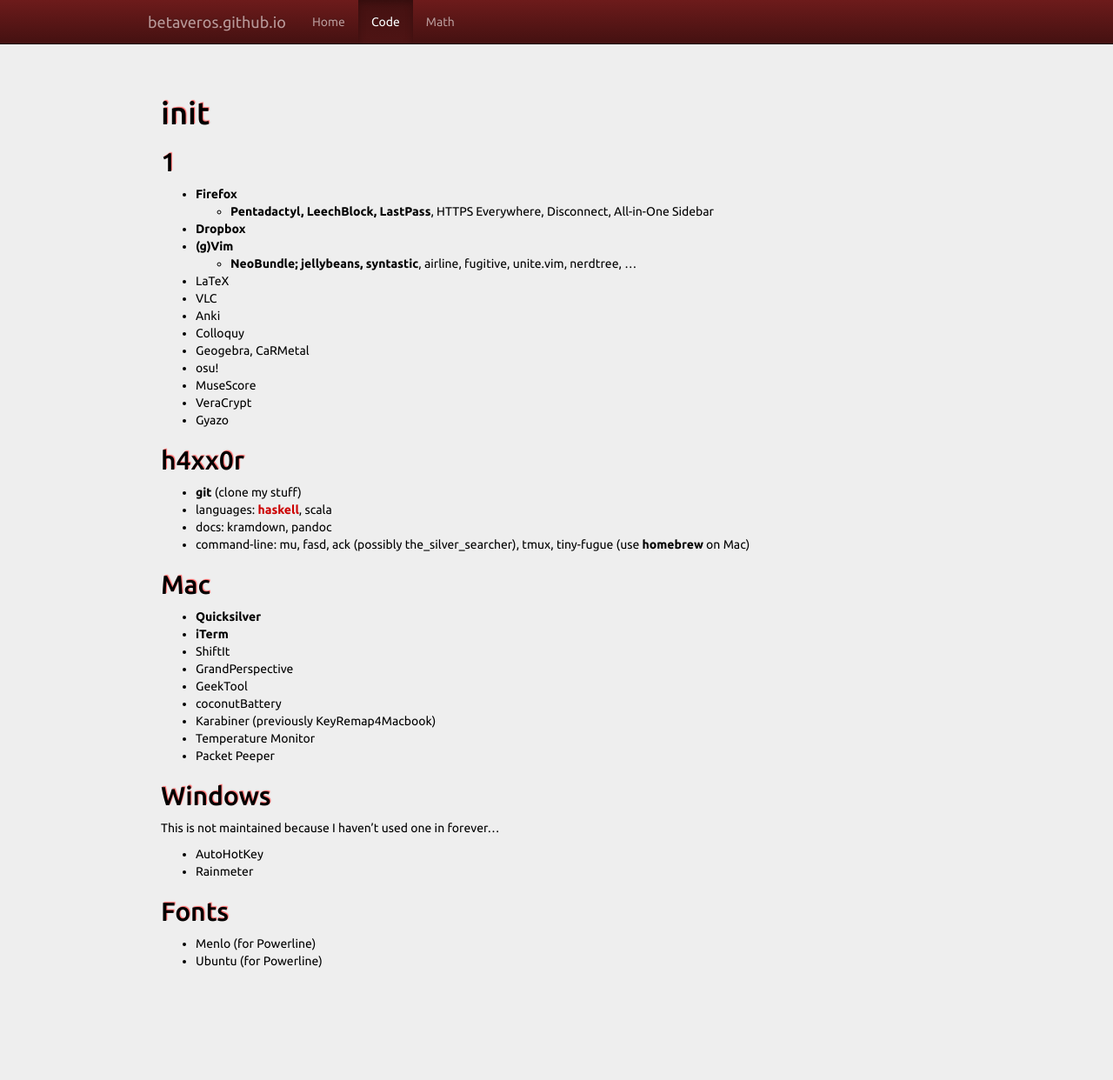
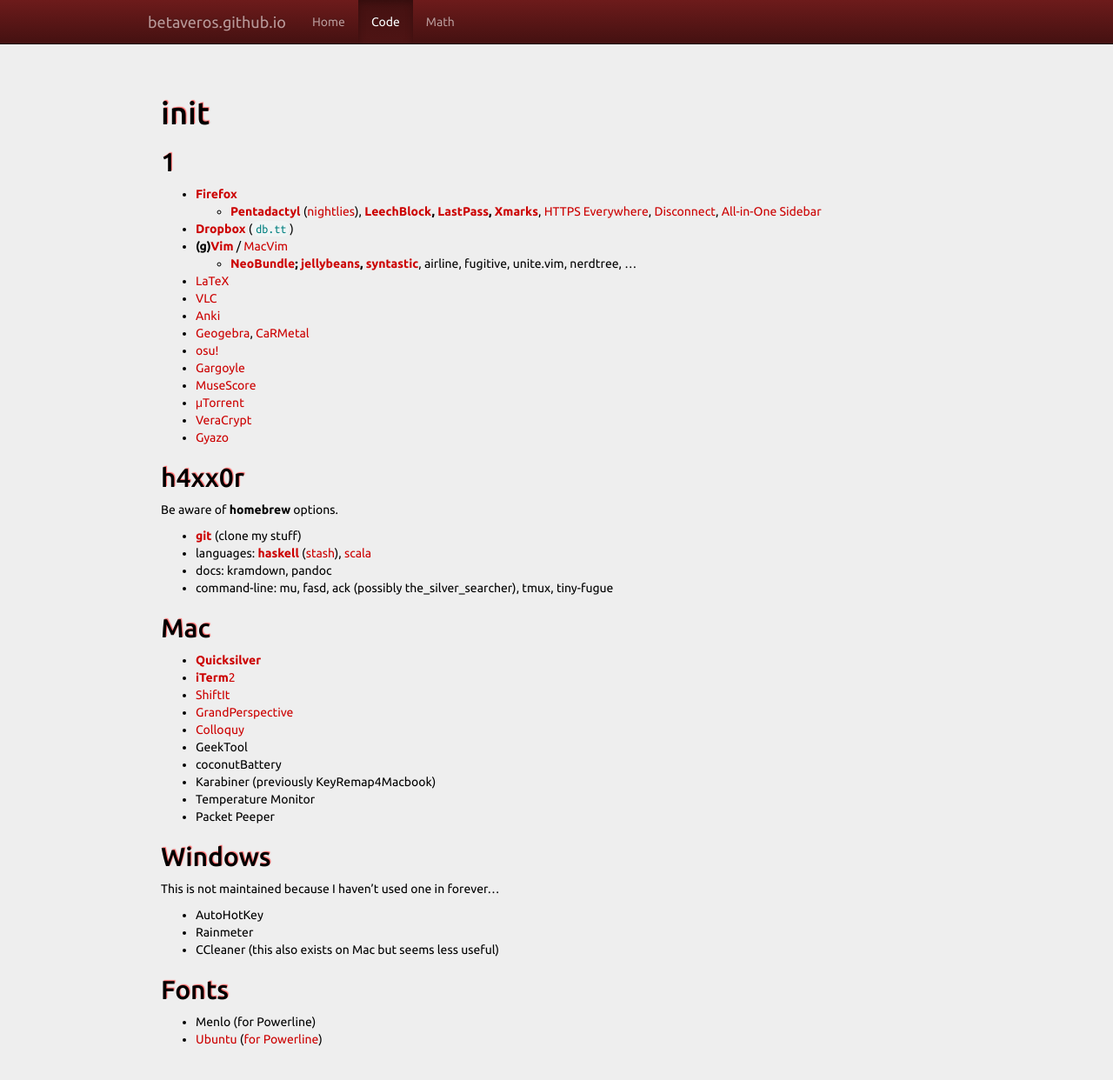
Before and after one commit to betaveros/betaveros.github.io, a Jekyll site: the page built from _posts/2015-05-27-init.markdown, in a window 1280 px wide and 1255 px high. Shown: the top 1242 px of the window at 87% size. Built offline with Jekyll 4.4.1, drawn with Linux system fonts in a browser that asks for light colours.

Commit message:
more init

```diff
--- a/_posts/2015-05-27-init.markdown
+++ b/_posts/2015-05-27-init.markdown
@@ -6,34 +6,38 @@
 
 ## 1
 
-- **Firefox**
-  - **Pentadactyl, LeechBlock, LastPass**, HTTPS Everywhere, Disconnect, All-in-One Sidebar
-- **Dropbox**
-- **(g)Vim**
-  - **NeoBundle; jellybeans, syntastic**, airline, fugitive, unite.vim, nerdtree, ...
-- LaTeX
-- VLC
-- Anki
-- Colloquy
-- Geogebra, CaRMetal
-- osu!
-- MuseScore
-- VeraCrypt
-- Gyazo
+- [**Firefox**](https://www.mozilla.org/en-US/firefox/new/)
+  - [**Pentadactyl**](http://5digits.org/pentadactyl/) ([nightlies](http://5digits.org/nightlies)), **[LeechBlock](http://www.proginosko.com/leechblock.html#SECT2), [LastPass](https://lastpass.com/misc_download2.php), [Xmarks](https://download.xmarks.com/download)**, [HTTPS Everywhere](https://www.eff.org/https-everywhere), [Disconnect](https://disconnect.me/), [All-in-One Sidebar](http://firefox.exxile.net/aios/)
+- [**Dropbox**](https://www.dropbox.com/) ([`db.tt`](http://db.tt/))
+- **(g)[Vim](http://www.vim.org/)** / [MacVim](https://github.com/macvim-dev/macvim)
+  - **[NeoBundle](https://github.com/Shougo/neobundle.vim); [jellybeans](https://github.com/nanotech/jellybeans.vim), [syntastic](https://github.com/scrooloose/syntastic)**, airline, fugitive, unite.vim, nerdtree, ...
+- [LaTeX](http://www.latex-project.org/)
+- [VLC](https://www.videolan.org/vlc/)
+- [Anki](http://ankisrs.net/)
+- [Geogebra](http://www.geogebra.org/), [CaRMetal](http://db-maths.nuxit.net/CaRMetal/index_en.html)
+- [osu!](https://osu.ppy.sh/p/download)
+- [Gargoyle](http://ccxvii.net/gargoyle/)
+- [MuseScore](https://musescore.org/en)
+- [μTorrent](https://www.utorrent.com/)
+- [VeraCrypt](https://veracrypt.codeplex.com/)
+- [Gyazo](https://gyazo.com/)
 
 ## h4xx0r
 
-- **git** (clone my stuff)
-- languages: [**haskell**]({% post_url 2014-12-11-hs-stash %}), scala
+Be aware of **homebrew** options.
+
+- [**git**](https://www.git-scm.com/) (clone my stuff)
+- languages: [**haskell**](https://www.haskell.org/downloads) ([stash]({% post_url 2014-12-11-hs-stash %})), [scala](http://scala-lang.org/download/)
 - docs: kramdown, pandoc
-- command-line: mu, fasd, ack (possibly the_silver_searcher), tmux, tiny-fugue (use **homebrew** on Mac)
+- command-line: mu, fasd, ack (possibly the_silver_searcher), tmux, tiny-fugue
 
 ## Mac
 
-- **Quicksilver**
-- **iTerm**
-- ShiftIt
-- GrandPerspective
+- [**Quicksilver**](http://qsapp.com/)
+- [**iTerm**2](https://iterm2.com/)
+- [ShiftIt](https://github.com/fikovnik/ShiftIt)
+- [GrandPerspective](http://grandperspectiv.sourceforge.net/)
+- [Colloquy](http://colloquy.info/downloads.html)
 - GeekTool
 - coconutBattery
 - Karabiner (previously KeyRemap4Macbook)
@@ -46,8 +50,9 @@
 
 - AutoHotKey
 - Rainmeter
+- CCleaner (this also exists on Mac but seems less useful)
 
 ## Fonts
 
 - Menlo (for Powerline)
-- Ubuntu (for Powerline)
+- [Ubuntu](http://font.ubuntu.com/) ([for Powerline](https://github.com/powerline/fonts/tree/master/UbuntuMono))
```
